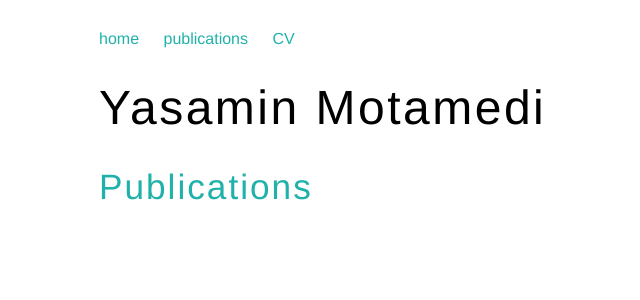
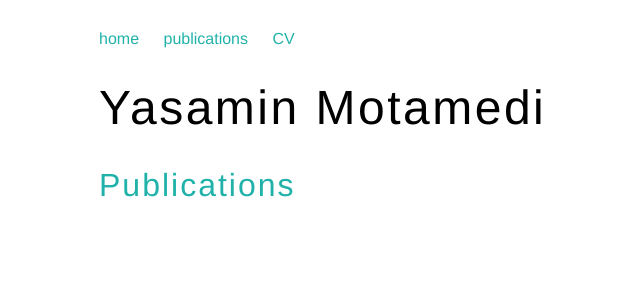
Before and after one commit to ymotamedi/ymotamedi.github.io, a Jekyll site: the page built from publications.html, in a window 1280 px wide. Shown: the top 300 px of the page, without its empty margins (93-733 px from the left). Built offline with Jekyll 4.4.1, drawn with Linux system fonts in a browser that asks for light colours.

Commit message:
Update main.css

```diff
--- a/css/main.css
+++ b/css/main.css
@@ -26,7 +26,7 @@ h1 {
     font-weight: 300;
 }
 h2 {
-    font-size: 2.2em;
+    font-size: 2em;
     font-family:'Helvetica', 'Arial', 'Sans-Serif';
     color: #20B2AA;
     letter-spacing: 2px;
```
